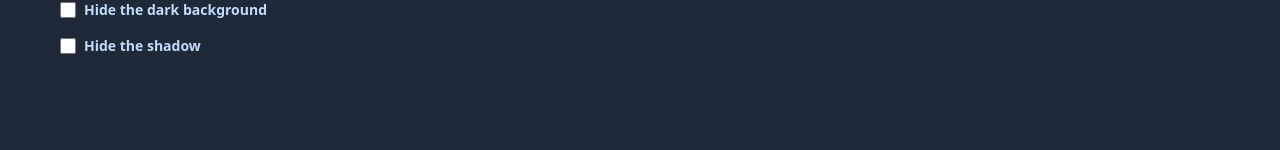
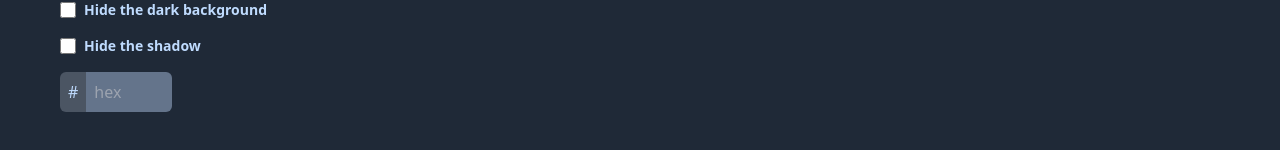
Before and after one commit to nipun-dezoysa/confirm-prompt-demo, a React (Vite) app: page / in a window 1280 px wide. Shown: the part 526-676 px from the top of the page. Built offline with nearby package versions, Linux system fonts and the light colour scheme.

Commit message:
number component

```diff
--- a/src/App.tsx
+++ b/src/App.tsx
@@ -5,6 +5,7 @@ import { FaGithub, FaNpm } from "react-icons/fa";
 import { useRef } from "react";
 import useAutosizeTextArea from "./useAutosizeTextArea";
 import { CopyBlock, dracula } from "react-code-blocks";
+import { Number } from "./components";
 function App() {
   const textAreaRef = useRef<HTMLTextAreaElement>(null);
   const [result, setResult] = useState("");
@@ -166,6 +167,11 @@ function App() {
               Hide the shadow
             </label>
           </div>
+          <div className="side-section">
+            <div className="w-[25%]">
+              <Number state={color} setState={setColor} />
+            </div>
+          </div>
         </div>
         <div className="w-[50%] flex flex-col">
           <h1 className=" font-bold text-4xl">{result}</h1>
@@ -204,6 +210,8 @@ function App() {
           <CopyBlock
             text={`showConfirm("${title}",\n\t{\n${
               description && `\t\tdescription : "${description}",\n`
+            }${type != "info" ? `\t\ttype : "${type}",\n` : ""}${
+              animation != "scale" ? `\t\tanimation : "${animation}",\n` : ""
             }${hideCancel ? `\t\thideCancel : ${hideCancel},\n` : ""}${
               disableBlur ? `\t\tdisableBlur : ${disableBlur},\n` : ""
             }${
--- /dev/null
+++ b/src/components.tsx
@@ -0,0 +1,21 @@
+export function Number(props:{state:any,setState:any}){
+    const {state,setState} = props;
+    function handle(e:any){
+        if(e.target.value.length<=6){
+            setState(e.target.value);
+        }
+    }
+    return (
+      <div className="flex items-center rounded-md overflow-hidden">
+        <div className="p-2 bg-gray-600">#</div>
+        <input
+          type="number"
+          className="p-2 w-full bg-slate-500 focus:outline-none"
+          placeholder="hex"
+          value={state}
+          onChange={handle}
+        />
+      </div>
+    );
+
+}
--- a/src/index.css
+++ b/src/index.css
@@ -1,6 +1,12 @@
 @tailwind base;
 @tailwind components;
 @tailwind utilities;
+
+input::-webkit-outer-spin-button,
+input::-webkit-inner-spin-button {
+  -webkit-appearance: none;
+  margin: 0;
+}
 
 .side-section {
   @apply w-full;
```
